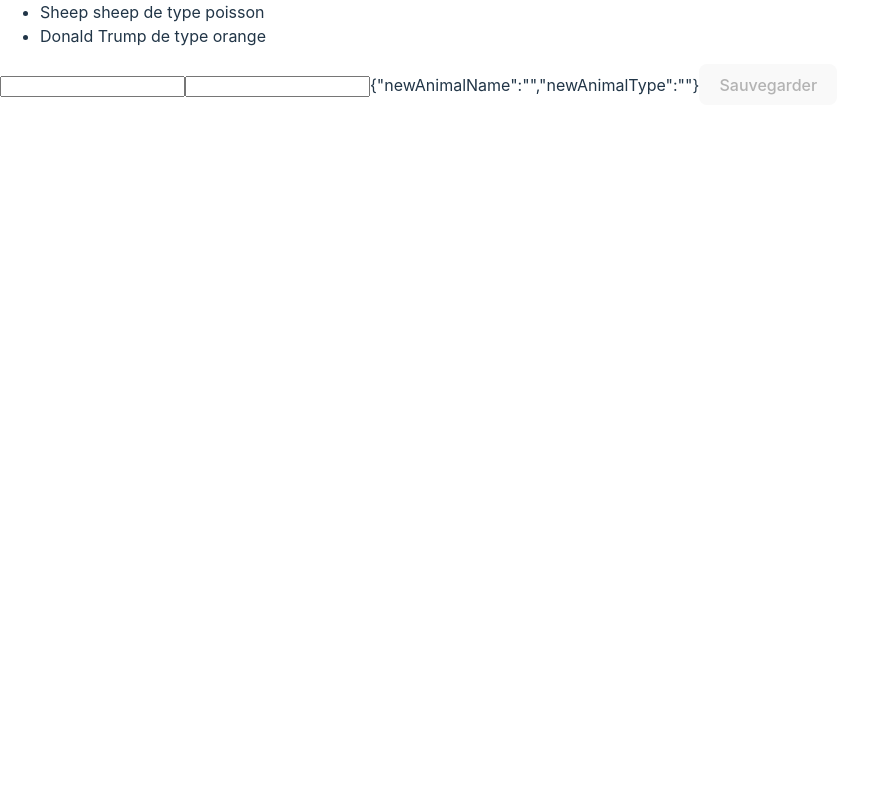
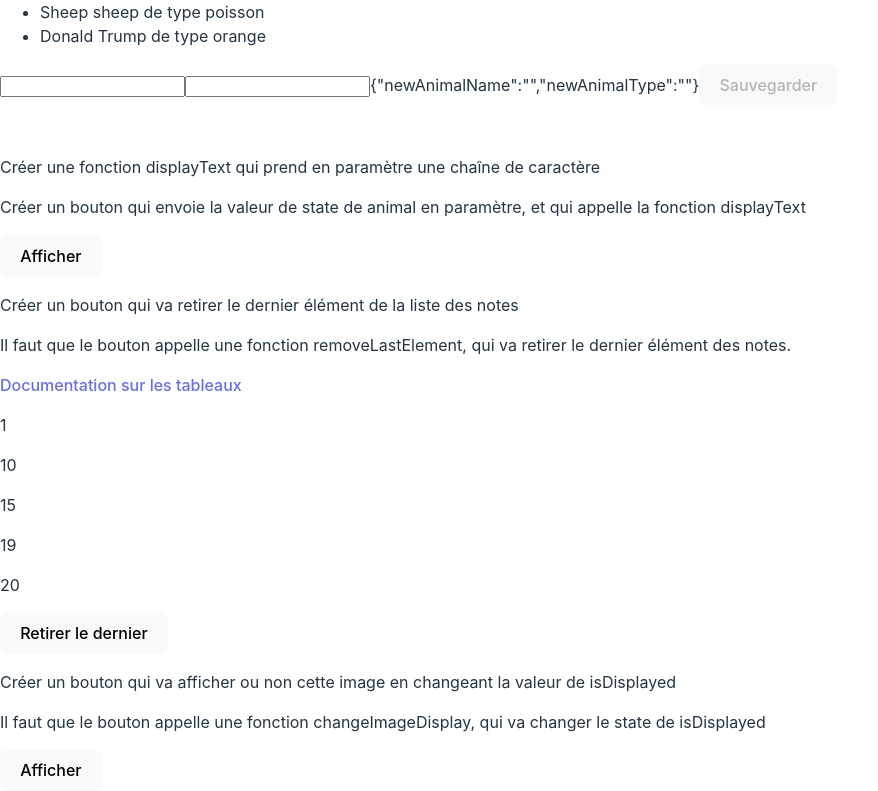
Before and after one commit to matthieumota/react-plb2, a React (Vite) app in the folder 02-vite/: page / in a window 1280 px wide. Shown: the part 1290-2081 px from the top of the page, without its empty margins (0-878 px from the left). Before the commit the page ends 1445 px from the top, so only its background shows below. Built offline with nearby package versions, Linux system fonts and the light colour scheme.

Commit message:
Event Listener

```diff
--- a/02-vite/src/App.jsx
+++ b/02-vite/src/App.jsx
@@ -1,6 +1,7 @@
 import Button from './components/Button'
 import List from './components/List'
 import Text from './components/Text'
+import EventListener3 from './exercices/EventListener3'
 import State2 from './exercices/State2'
 import StateChallenge from './exercices/StateChallenge'
 
@@ -15,6 +16,7 @@
       <List />
       {/*<State2 />*/}
       <StateChallenge />
+      <EventListener3 />
     </div>
   )
 }
--- /dev/null
+++ b/02-vite/src/exercices/EventListener3.jsx
@@ -0,0 +1,56 @@
+import { useState } from 'react';
+
+function EventListener3() {
+  const [animal, setAnimal] = useState('Ronron');
+  const [notes, setNotes] = useState([1, 10, 15, 19, 20]);
+  const [isDisplayed, setIsDisplayed] = useState(false);
+
+  const displayText = (value) => {
+    alert(value);
+    setAnimal(Math.random());
+  }
+
+  const removeLastElement = () => {
+    // Attention, le state est mis à jour de manière asynchrone
+    const n = notes.slice(0, -1); // []
+    setNotes(notes.slice(0, -1)); // [1, 2, 3] => [1, 2]
+
+    // Pendant la correction, essayer de re remplir le tableau au bout de 2 secondes...
+    console.log(notes, n);
+    if (n.length <= 0) {
+      setTimeout(() => setNotes([1, 2, 3, 4, 5]), 2000);
+    }
+  }
+
+  return (
+    <div>
+      <div>
+        <p>Créer une fonction displayText qui prend en paramètre une chaîne de caractère</p>
+        <p>Créer un bouton qui envoie la valeur de state de animal en paramètre, et qui appelle la fonction displayText</p>
+        <button onClick={() => displayText(animal)}>Afficher</button>
+      </div>
+      <div>
+        <p>Créer un bouton qui va retirer le dernier élément de la liste des notes</p>
+        <p>Il faut que le bouton appelle une fonction removeLastElement, qui va retirer le dernier élément des notes.</p>
+        <p>
+          <a href="https://react.dev/learn/updating-arrays-in-state">
+            Documentation sur les tableaux
+          </a>
+        </p>
+        {notes.map((note, index) => <p key={index}>{note}</p>)}
+        {notes.length <= 0 && <h1>Vous avez gagné !</h1>}
+        {notes.length > 0 && <button onClick={removeLastElement}>Retirer le dernier</button>}
+      </div>
+      <div>
+        <p>Créer un bouton qui va afficher ou non cette image en changeant la valeur de isDisplayed</p>
+        <p>Il faut que le bouton appelle une fonction changeImageDisplay, qui va changer le state de isDisplayed</p>
+        {isDisplayed && <img src="https://news.airbnb.com/wp-content/uploads/sites/4/2019/06/PJM020719Q202_Luxe_WanakaNZ_LivingRoom_0264-LightOn_R1.jpg?fit=1200%2C500" alt="airbnb" />}
+        <button onClick={() => setIsDisplayed(!isDisplayed)}>
+          {!isDisplayed ? 'Afficher' : 'Cacher'}
+        </button>
+      </div>
+    </div>
+  )
+}
+
+export default EventListener3;
```
